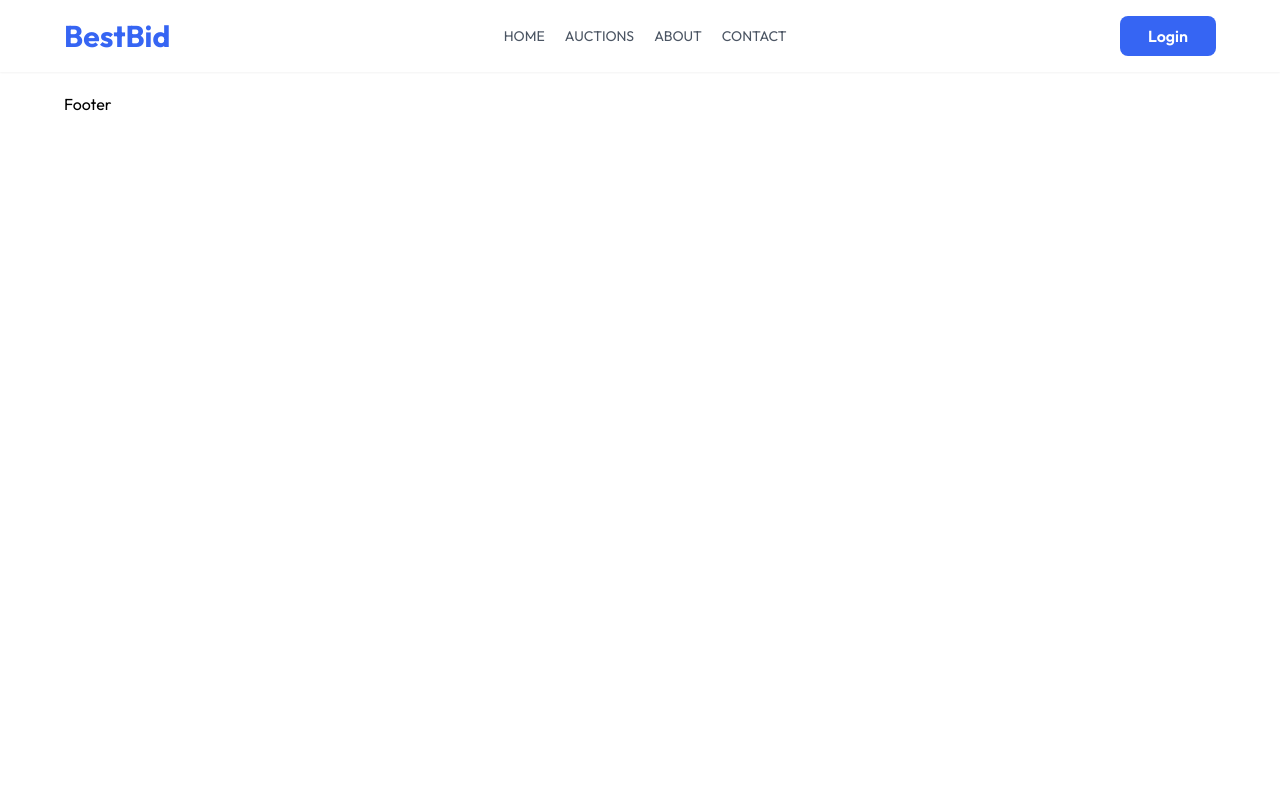
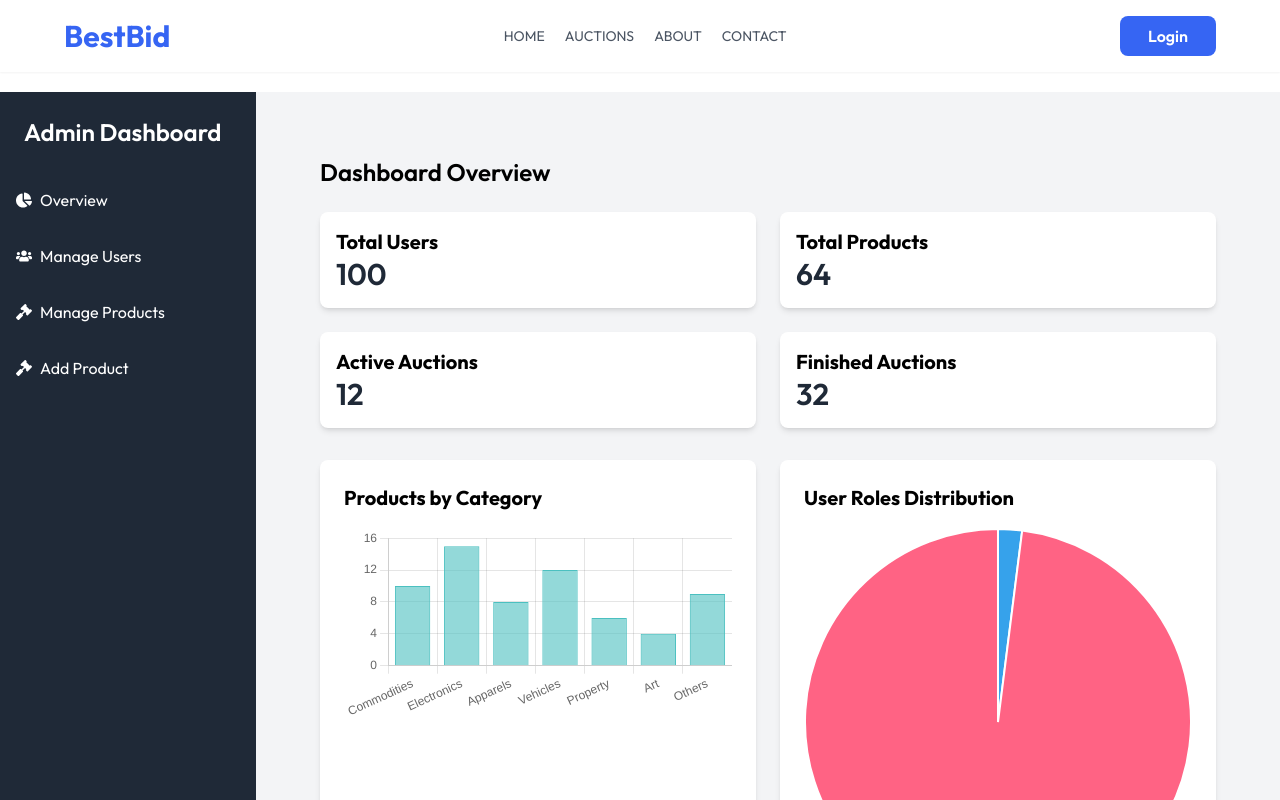
Before and after one commit to Dev-Joyson/AuctionSite, a React (Vite) app in the folder frontend/AuctionApp/: page /admin in a window 1280 px wide. Shown: the top 800 px of the page. Built offline with nearby package versions, Linux system fonts and the light colour scheme.

Commit message:
added admin dashboard

```diff
--- a/frontend/AuctionApp/src/App.jsx
+++ b/frontend/AuctionApp/src/App.jsx
@@ -8,21 +8,23 @@ import Home from './pages/Home';
 import Auction from './pages/Auction';
 import About from './pages/About';
 import Product from './pages/Product';
+import AdminDashboard from './pages/AdminDashboard';
 
 
 function App() {
   return (
     <div>
       <Navbar />
-      <div className='mx-4 sm:mx-[5%]'>
+
         <Routes>
           <Route path='/' element={<Home />} />
           <Route path='/auctions' element={<Auction />} />
           <Route path='/about' element={<About />} />
           <Route path='/product/:id' element={<Product />} />
+          <Route path='/admin' element={<AdminDashboard />} />
         </Routes>
         <Footer />
-      </div>
+
 
     </div>
 
--- /dev/null
+++ b/frontend/AuctionApp/src/components/AddProduct.jsx
@@ -0,0 +1,58 @@
+import { useState } from 'react';
+
+const AddProduct = () => {
+  const [name, setName] = useState('');
+  const [category, setCategory] = useState('');
+  const [price, setPrice] = useState('');
+
+  const handleAddProduct = () => {
+    console.log('Product added:', { name, category, price });
+    // You can add your form submission logic here
+  };
+
+  return (
+    <div>
+      <h2 className="text-2xl font-semibold mb-4">Add New Product</h2>
+      <div className="bg-white p-6 rounded-lg shadow-lg">
+        <div className="mb-4">
+          <label className="block text-gray-700">Product Name</label>
+          <input
+            type="text"
+            value={name}
+            onChange={(e) => setName(e.target.value)}
+            className="w-full p-2 border border-gray-300 rounded"
+          />
+        </div>
+
+        <div className="mb-4">
+          <label className="block text-gray-700">Category</label>
+          <input
+            type="text"
+            value={category}
+            onChange={(e) => setCategory(e.target.value)}
+            className="w-full p-2 border border-gray-300 rounded"
+          />
+        </div>
+
+        <div className="mb-4">
+          <label className="block text-gray-700">Price</label>
+          <input
+            type="text"
+            value={price}
+            onChange={(e) => setPrice(e.target.value)}
+            className="w-full p-2 border border-gray-300 rounded"
+          />
+        </div>
+
+        <button
+          onClick={handleAddProduct}
+          className="bg-blue-500 text-white px-4 py-2 rounded"
+        >
+          Add Product
+        </button>
+      </div>
+    </div>
+  );
+};
+
+export default AddProduct;
--- /dev/null
+++ b/frontend/AuctionApp/src/components/DashboardOverview.jsx
@@ -0,0 +1,93 @@
+import React from 'react';
+import { Bar, Pie } from 'react-chartjs-2';
+import { Chart as ChartJS, BarElement, CategoryScale, LinearScale, PieController, ArcElement } from 'chart.js';
+
+ChartJS.register(BarElement, CategoryScale, LinearScale, PieController, ArcElement);
+
+const DashboardOverview = () => {
+
+  // Data for Bar chart (Auction stats)
+  const barData = {
+    labels: ['Commodities', 'Electronics', 'Apparels', 'Vehicles', 'Property', 'Art', 'Others'],
+    datasets: [
+      {
+        label: 'Total Products by Category',
+        data: [10, 15, 8, 12, 6, 4, 9], // Example values
+        backgroundColor: 'rgba(75, 192, 192, 0.6)',
+        borderColor: 'rgba(75, 192, 192, 1)',
+        borderWidth: 1,
+      },
+    ],
+  };
+
+  // Options for Bar chart
+  const barOptions = {
+    responsive: true,
+    scales: {
+      y: {
+        beginAtZero: true,
+      },
+    },
+  };
+
+  // Data for Pie chart (Users distribution)
+  const pieData = {
+    labels: ['Admin', 'Users'],
+    datasets: [
+      {
+        data: [2, 98], // Example values (2 admins and 98 users)
+        backgroundColor: ['#36A2EB', '#FF6384'],
+        hoverBackgroundColor: ['#36A2EB', '#FF6384'],
+      },
+    ],
+  };
+
+  return (
+    <div className="p-6 bg-gray-100 min-h-screen">
+      <h2 className="text-2xl font-semibold mb-6">Dashboard Overview</h2>
+
+      <div className="grid grid-cols-1 md:grid-cols-2 gap-6 mb-8">
+        {/* Total Users Card */}
+        <div className="bg-white p-4 rounded-lg shadow-md">
+          <h3 className="text-xl font-bold">Total Users</h3>
+          <p className="text-3xl font-semibold text-gray-800">100</p> {/* Example value */}
+        </div>
+
+        {/* Total Products Card */}
+        <div className="bg-white p-4 rounded-lg shadow-md">
+          <h3 className="text-xl font-bold">Total Products</h3>
+          <p className="text-3xl font-semibold text-gray-800">64</p> {/* Example value */}
+        </div>
+
+        {/* Active Auctions Card */}
+        <div className="bg-white p-4 rounded-lg shadow-md">
+          <h3 className="text-xl font-bold">Active Auctions</h3>
+          <p className="text-3xl font-semibold text-gray-800">12</p> {/* Example value */}
+        </div>
+
+        {/* Finished Auctions Card */}
+        <div className="bg-white p-4 rounded-lg shadow-md">
+          <h3 className="text-xl font-bold">Finished Auctions</h3>
+          <p className="text-3xl font-semibold text-gray-800">32</p> {/* Example value */}
+        </div>
+      </div>
+
+      {/* Charts Section */}
+      <div className="grid grid-cols-1 md:grid-cols-2 gap-6">
+        {/* Bar Chart for Product Categories */}
+        <div className="bg-white p-6 rounded-lg shadow-md">
+          <h3 className="text-xl font-bold mb-4">Products by Category</h3>
+          <Bar data={barData} options={barOptions} />
+        </div>
+
+        {/* Pie Chart for User Roles */}
+        <div className="bg-white p-6 rounded-lg shadow-md">
+          <h3 className="text-xl font-bold mb-4">User Roles Distribution</h3>
+          <Pie data={pieData} />
+        </div>
+      </div>
+    </div>
+  );
+};
+
+export default DashboardOverview;
--- /dev/null
+++ b/frontend/AuctionApp/src/components/ProductManagement.jsx
@@ -0,0 +1,37 @@
+const ProductManagement = () => {
+    // Replace this with actual data fetching
+    const products = [
+      { id: 1, name: 'MacBook Pro', category: 'Electronics', price: '$1500' },
+      { id: 2, name: 'Vintage Car', category: 'Vehicles', price: '$20000' },
+    ];
+
+    return (
+      <div>
+        <h2 className="text-2xl font-semibold mb-4">Manage Products</h2>
+        <table className="w-full bg-white rounded-lg shadow-lg">
+          <thead>
+            <tr>
+              <th className="p-4 text-left">Name</th>
+              <th className="p-4 text-left">Category</th>
+              <th className="p-4 text-left">Price</th>
+              <th className="p-4 text-left">Actions</th>
+            </tr>
+          </thead>
+          <tbody>
+            {products.map(product => (
+              <tr key={product.id} className="border-t">
+                <td className="p-4">{product.name}</td>
+                <td className="p-4">{product.category}</td>
+                <td className="p-4">{product.price}</td>
+                <td className="p-4">
+                  <button className="bg-red-500 text-white px-4 py-2 rounded">Delete</button>
+                </td>
+              </tr>
+            ))}
+          </tbody>
+        </table>
+      </div>
+    );
+  };
+
+  export default ProductManagement;
--- /dev/null
+++ b/frontend/AuctionApp/src/components/UserManagement.jsx
@@ -0,0 +1,37 @@
+const UserManagement = () => {
+    // Replace this with actual data fetching
+    const users = [
+      { id: 1, name: 'John Doe', role: 'Admin', email: 'john@example.com' },
+      { id: 2, name: 'Jane Smith', role: 'User', email: 'jane@example.com' },
+    ];
+
+    return (
+      <div>
+        <h2 className="text-2xl font-semibold mb-4">Manage Users</h2>
+        <table className="w-full bg-white rounded-lg shadow-lg">
+          <thead>
+            <tr>
+              <th className="p-4 text-left">Name</th>
+              <th className="p-4 text-left">Email</th>
+              <th className="p-4 text-left">Role</th>
+              <th className="p-4 text-left">Actions</th>
+            </tr>
+          </thead>
+          <tbody>
+            {users.map(user => (
+              <tr key={user.id} className="border-t">
+                <td className="p-4">{user.name}</td>
+                <td className="p-4">{user.email}</td>
+                <td className="p-4">{user.role}</td>
+                <td className="p-4">
+                  <button className="bg-red-500 text-white px-4 py-2 rounded">Delete</button>
+                </td>
+              </tr>
+            ))}
+          </tbody>
+        </table>
+      </div>
+    );
+  };
+
+  export default UserManagement;
--- /dev/null
+++ b/frontend/AuctionApp/src/pages/AdminDashboard.jsx
@@ -0,0 +1,55 @@
+import { useState } from 'react';
+import { FaUsers, FaGavel, FaChartPie } from 'react-icons/fa';
+import DashboardOverview from '../components/DashboardOverview';
+import UserManagement from '../components/UserManagement';
+import ProductManagement from '../components/ProductManagement';
+import AddProduct from '../components/AddProduct';
+
+const AdminDashboard = () => {
+  const [activeTab, setActiveTab] = useState('overview');
+
+  const renderContent = () => {
+    switch (activeTab) {
+      case 'overview':
+        return <DashboardOverview />;
+      case 'users':
+        return <UserManagement />;
+      case 'products':
+        return <ProductManagement />;
+      case 'addProduct':
+        return <AddProduct />;
+      default:
+        return <DashboardOverview />;
+    }
+  };
+
+  return (
+    <div className="min-h-screen flex">
+      {/* Sidebar */}
+      <div className="w-64 bg-gray-800 text-white flex flex-col">
+        <div className="p-6 text-2xl font-semibold">Admin Dashboard</div>
+        <div className="flex-1">
+          <button className="p-4 flex items-center" onClick={() => setActiveTab('overview')}>
+            <FaChartPie className="mr-2" /> Overview
+          </button>
+          <button className="p-4 flex items-center" onClick={() => setActiveTab('users')}>
+            <FaUsers className="mr-2" /> Manage Users
+          </button>
+          <button className="p-4 flex items-center" onClick={() => setActiveTab('products')}>
+            <FaGavel className="mr-2" /> Manage Products
+          </button>
+          <button className="p-4 flex items-center" onClick={() => setActiveTab('addProduct')}>
+            <FaGavel className="mr-2" /> Add Product
+          </button>
+        </div>
+      </div>
+
+      {/* Main Content */}
+      <div className="flex-1 p-10 bg-gray-100">
+        {renderContent()}
+      </div>
+    </div>
+  );
+};
+
+export default AdminDashboard;
--- a/frontend/AuctionApp/src/pages/Auction.jsx
+++ b/frontend/AuctionApp/src/pages/Auction.jsx
@@ -49,6 +49,7 @@ const Auction = () => {
   };
 
   return (
+    <div className='mx-4 sm:mx-[5%]'>
     <div>
 
       <div className='flex flex-col items-center'>
@@ -154,6 +155,7 @@ const Auction = () => {
 
       </div>
     </div>
+    </div>
   );
 };
 
--- a/frontend/AuctionApp/src/pages/Home.jsx
+++ b/frontend/AuctionApp/src/pages/Home.jsx
@@ -5,8 +5,10 @@ import TopAuctions from '../components/TopAuctions'
 const Home = () => {
   return (
     <div>
+      <div className='mx-4 sm:mx-[5%]'>
       <Hero />
       <TopAuctions />
+      </div>
     </div>
   )
 }
```
